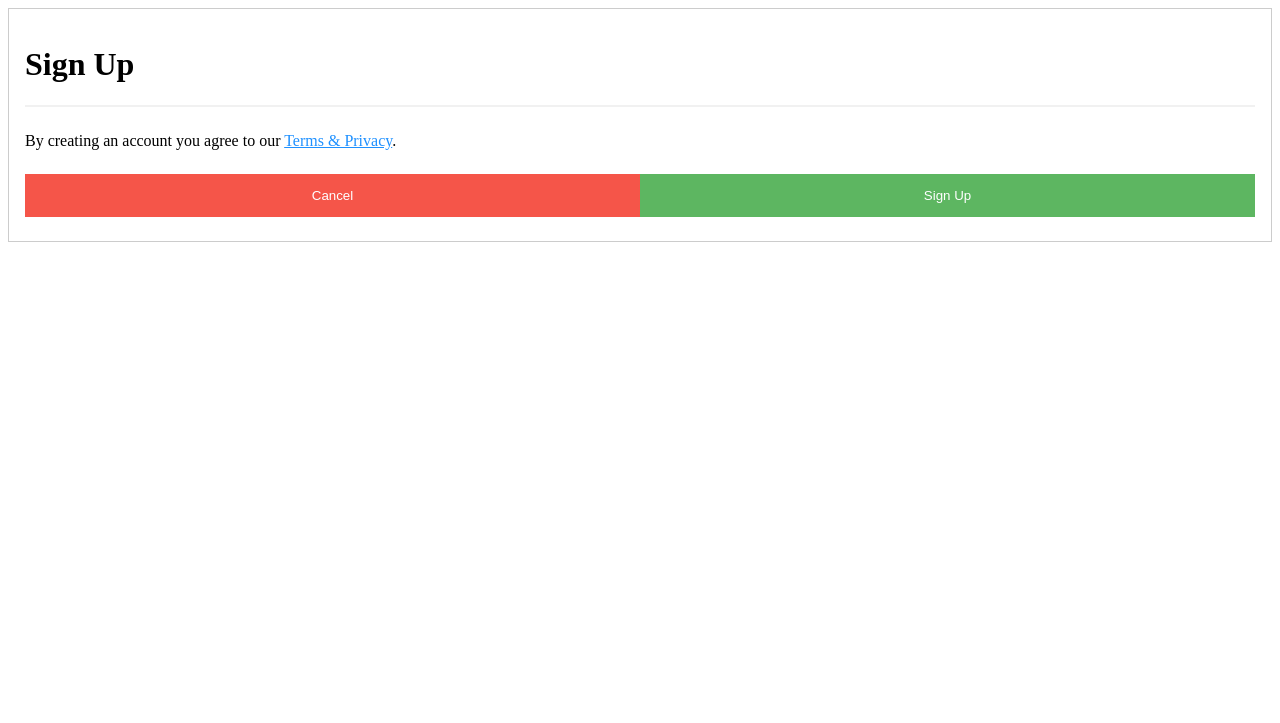
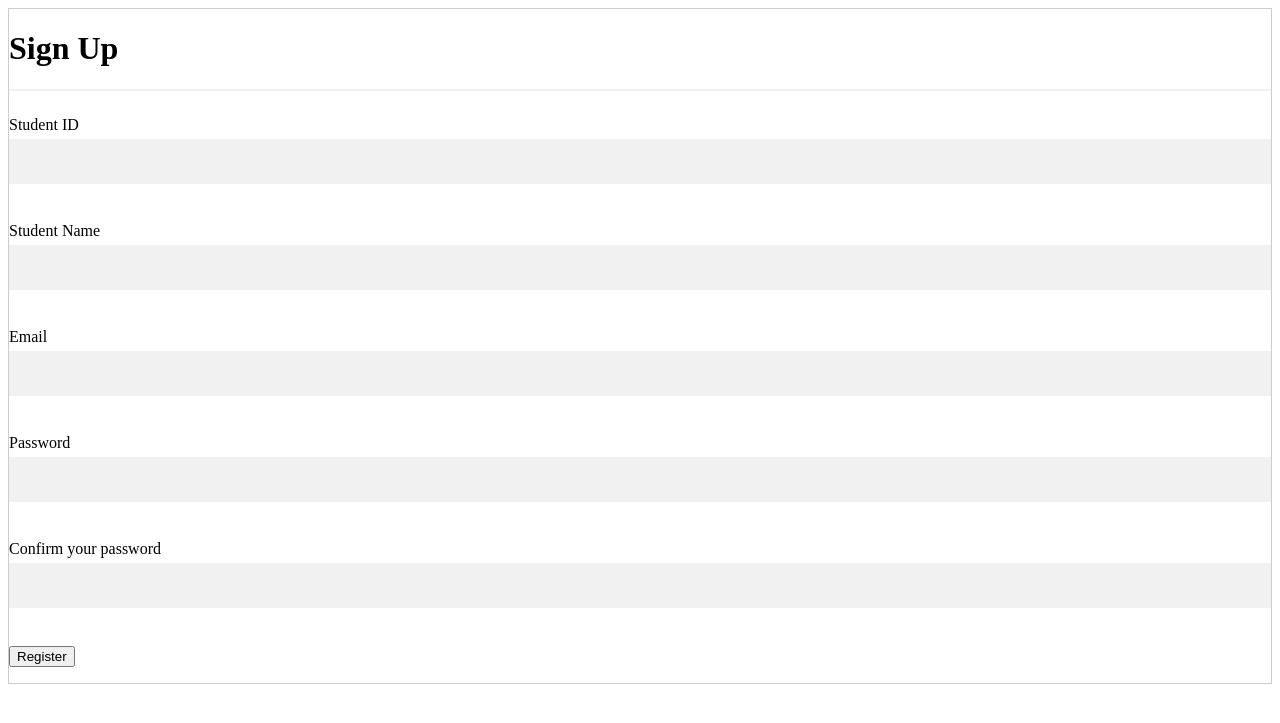
Before and after one commit to s3855825/cosc2083_final_project, a Flask app: template app/templates/signup.html in a window 1280 px wide. Shown: the top 723 px of the page. Run offline with Flask 2, Linux system fonts and the light colour scheme; the template is opened without the code that fills it: values that come from a table or form of the project are taken from there, others are empty.

Commit message:
working on db

```diff
--- a/app/forms.py
+++ b/app/forms.py
@@ -1,5 +1,6 @@
 from flask_wtf import FlaskForm
 from app.models import Students
+from app import db
 from wtforms import StringField, PasswordField, BooleanField, SubmitField
 from wtforms.validators import DataRequired, Email, EqualTo, ValidationError
 
@@ -11,19 +12,22 @@ class LoginForm(FlaskForm):
     submit = SubmitField("Sign In")
 
 
-class SignUpForm(FlaskForm):
-    student_id = StringField('Username', validators=[DataRequired()])
+class RegisterForm(FlaskForm):
+    student_id = StringField('Student ID', validators=[DataRequired()])
+    student_name = StringField('Student Name', validators=[DataRequired()])
     email = StringField('Email', validators=[DataRequired(), Email()])
     password = PasswordField("Password", validators=[DataRequired()])
     password_confirm = PasswordField("Confirm your password", validators=[DataRequired(), EqualTo("password")])
     submit = SubmitField("Register")
 
     def validate_registration(self, student_id):
-        student = Students.query.filter_by(student_id=student_id.data).first()
+        # student = Students.query.filter_by(student_id=student_id.data).first()
+        student = db.query(Students).filter_by(student_id=student_id.data).first()
         if student is not None:
             raise ValidationError("An account is already registered under this id.")
 
     def validate_email(self, email):
-        student = Students.query.filter_by(email=email.data).first()
+        # student = Students.query.filter_by(email=email.data).first()
+        student = db.query(Students).filter_by(email=email.data).first()
         if student is not None:
             raise ValidationError("An account is already registered under this email.")
--- a/app/models.py
+++ b/app/models.py
@@ -22,9 +22,15 @@ def load_student(student_id):
 class Students(UserMixin, base):
     __tablename__ = "Students"
     student_id = Column(String(7), primary_key=True, nullable=False, unique=True)
+    email = Column(String(20), nullable=False, unique=True)
     student_name = Column(String(20), nullable=False)
     password_hash = Column(String, nullable=False)
     credit_score = Column(Float)
+
+    def __init__(self, student_id, student_name, email):
+        self.student_id = student_id
+        self.student_name = student_name
+        self.email = email
 
     def __repr__(self):
         return '<Student {}, {}>'.format(self.student_id, self.student_name)
--- a/app/templates/login.html
+++ b/app/templates/login.html
@@ -16,4 +16,6 @@
   <p> {{ form.remember_me() }} {{ form.remember_me.label }} </p>
   <p> {{ form.submit() }} </p>
 
+  <p> <a href=" {{ url_for('register') }} "> Register </a> </p>
+
 </form>
--- /dev/null
+++ b/app/templates/profile.html
@@ -0,0 +1,5 @@
+<h1>User: {{ user.username }}</h1>
+
+<hr>
+
+{% endfor %}
--- a/app/templates/signup.html
+++ b/app/templates/signup.html
@@ -1,16 +1,53 @@
 <link rel="stylesheet" href="{{ url_for('static', filename='signup.css') }}" />
 <form action method="post" style="border:1px solid #ccc">
-  <div class="container">
+
     <h1>Sign Up</h1>
     <hr>
 
+    <p>
+      {{ form.student_id.label }} <br>
+      {{ form.student_id }}
 
+      {% for error in form.student_id.errors %}
+      <span style="color: red;">[{{ error }}]</span>
+      {% endfor %}
+    </p>
 
-    <p>By creating an account you agree to our <a href="#" style="color:dodgerblue">Terms & Privacy</a>.</p>
+    <p>
+      {{ form.student_name.label }} <br>
+      {{ form.student_name }}
 
-    <div class="clearfix">
-      <button type="button" class="cancelbtn">Cancel</button>
-      <button type="submit" class="signupbtn">Sign Up</button>
-    </div>
-  </div>
+      {% for error in form.student_name.errors %}
+      <span style="color: red;">[{{ error }}]</span>
+      {% endfor %}
+    </p>
+
+    <p>
+      {{ form.email.label }}
+      {{ form.email }}
+
+      {% for error in form.email.errors %}
+      <span style="color: red;">[{{ error }}]</span>
+      {% endfor %}
+    </p>
+
+    <p>
+      {{ form.password.label }} <br>
+      {{ form.password }}
+
+      {% for error in form.password.errors %}
+      <span style="color: red;">[{{ error }}]</span>
+      {% endfor %}
+    </p>
+
+    <p>
+      {{ form.password_confirm.label }} <br>
+      {{ form.password_confirm }}
+
+      {% for error in form.password_confirm.errors %}
+      <span style="color: red;">[{{ error }}]</span>
+      {% endfor %}
+    </p>
+
+    <p> {{ form.submit() }} </p>
 </form>
--- /dev/null
+++ b/runtime.txt
@@ -0,0 +1 @@
+python-3.8.3
```
Also changed, not shown: app/templates/home.html (+8 -1 lines), app/views.py (+38 -12 lines), requirements.txt (+20 -0 lines), main.py (renamed from run.py).
